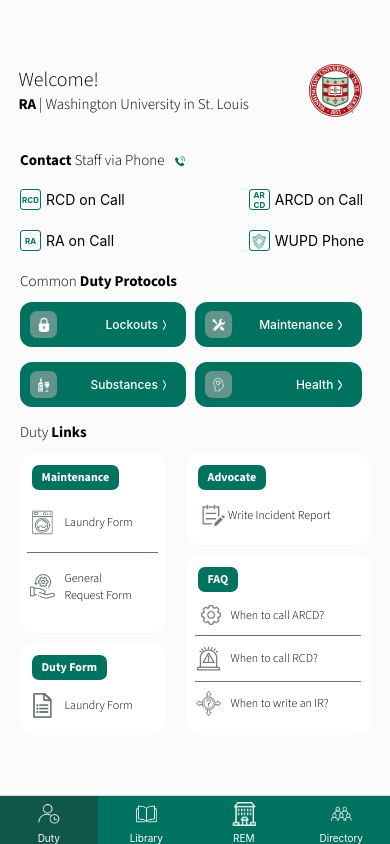
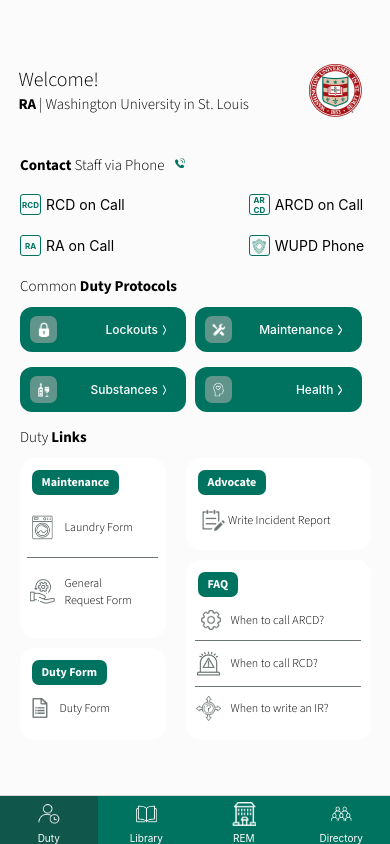
Before and after one commit to TeamProzi/Prozi, a React Native app: screen /Duty in a window 390 px wide. Built offline with nearby package versions, Linux system fonts and the light colour scheme.

Commit message:
michael changes

```diff
--- a/Tabs/DutyTab/Duty.js
+++ b/Tabs/DutyTab/Duty.js
@@ -72,7 +72,7 @@
         {/*TITLE TEXT*/}
         <View style={styles.pnrTitle}>
           <Text style={{
-            paddingLeft: 10, paddingRight: 10,
+            paddingLeft: 10, paddingRight: 10, paddingTop: 5,
             fontSize: 15, fontFamily: 'SourceSans3Light'
           }}>
             <Text style={styles.boldTitleText}>Contact </Text>
@@ -170,8 +170,8 @@
               <Text style={{ fontFamily: "SourceSans3Bold",fontSize: 12, color: 'white' }}>Duty Form</Text>
             </View>
             <View style={{ marginTop: 40, padding: 10, width: "100%", flexDirection: 'row', alignItems: 'center' }}>
-              <Image style={{ width: 25, height: 25}} source={require("./../../assets/End_of_shift.png")} />
-              <Text style={{ marginLeft: 10, fontFamily: "SourceSans3Light", fontSize: 12 }}>Laundry Form</Text>
+              <Image style={{ width: 20, height: 20}} source={require("./../../assets/End_of_shift.png")} />
+              <Text style={{ marginLeft: 10, fontFamily: "SourceSans3Light", fontSize: 12 }}>Duty Form</Text>
             </View>
           </View>
         </View>
--- a/Tabs/DutyTab/PhoneNumbers.js
+++ b/Tabs/DutyTab/PhoneNumbers.js
@@ -16,7 +16,7 @@
 export default function PhoneNumbers({icon, labelText, isText}) {
     if (isText) {
         return (
-            <TouchableOpacity style={styles.phoneNumberStyle} onPress={() => {Linking.openURL('tel:+1(314)-323-0840')}}>
+            <TouchableOpacity style={styles.phoneNumberStyle} onPress={() => {Linking.openURL('tel:+1(847)-502-8096')}}>
                 <View style={styles.phoneIcon}>
                     <Text style={styles.phoneIconText}>{icon}</Text>
                 </View>
@@ -26,7 +26,7 @@
     }
     else {
         return (
-            <TouchableOpacity style={styles.phoneNumberStyle} onPress={() => {Linking.openURL('tel:+1(314)-323-0840')}}>
+            <TouchableOpacity style={styles.phoneNumberStyle} onPress={() => {Linking.openURL('tel:+1(847)-502-8096')}}>
                 <View style={styles.phoneIcon}>
                 <Image source={icon} style={{height: 18, width: 18 }} />
                 </View>
```
